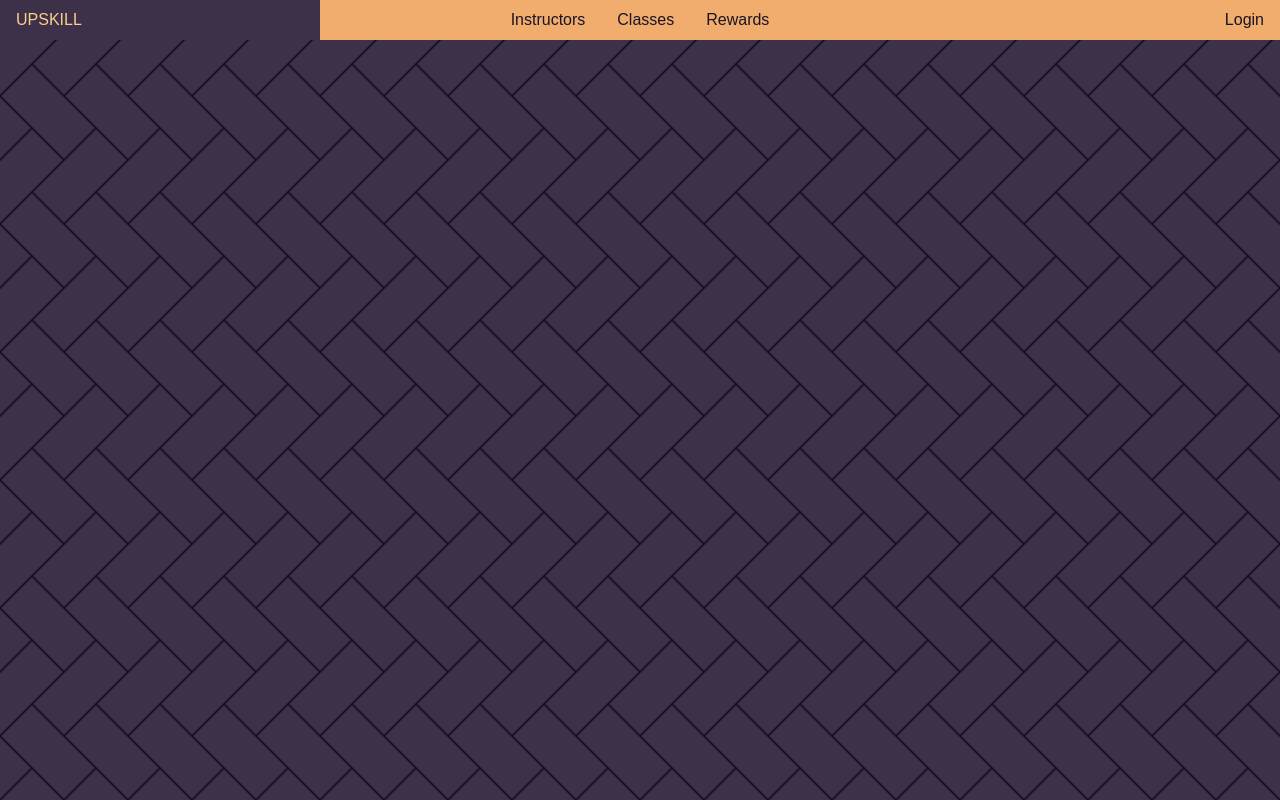
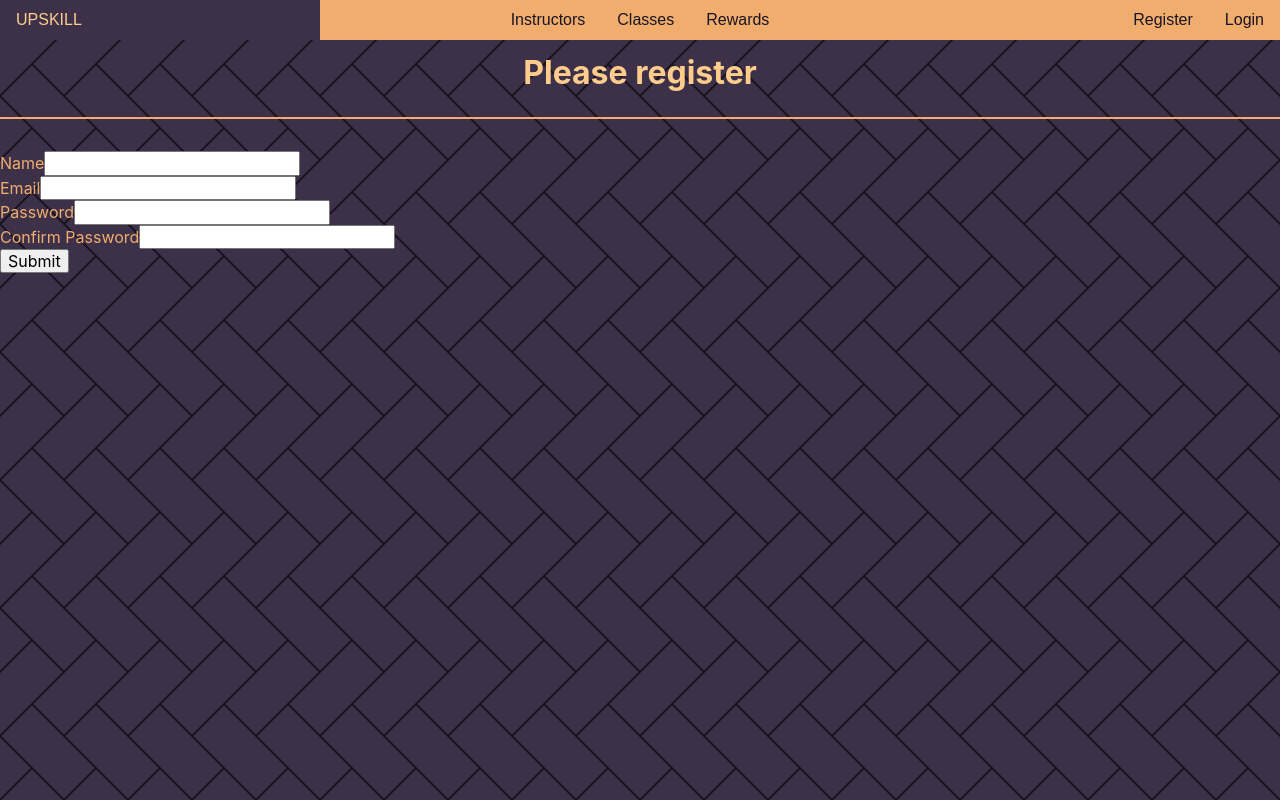
Before and after one commit to Pyxxil/upskill, a React (Create React App) app in the folder frontend/: page /register in a window 1280 px wide. Built offline with nearby package versions, Linux system fonts and the light colour scheme; the HTML template or start-up script is replaced by a standard one.

Commit message:
Added Basic HTML skeletons for Login and Registration
- Created new page Registration
- Added Registration to nav bar and App.tsx
- Login and Registration have basic forms

```diff
--- a/frontend/src/App.tsx
+++ b/frontend/src/App.tsx
@@ -8,6 +8,7 @@
 import Instructors from "./pages/Instructors";
 import Landing from "./pages/Landing";
 import Login from "./pages/Login";
+import Register from "./pages/Register";
 import Profile from "./pages/Profile";
 import Rewards from "./pages/Rewards";
 
@@ -59,6 +60,11 @@
           <div className="pure-menu pure-menu-horizontal custom-menu-3">
             <ul className="pure-menu-list">
               <li className="pure-menu-item">
+                <Link to="/register" className="pure-menu-link">
+                  Register
+                </Link>
+              </li>
+              <li className="pure-menu-item">
                 <Link to="/login" className="pure-menu-link">
                   Login
                 </Link>
@@ -72,6 +78,9 @@
         <Route exact path="/" component={Landing} />
         {/* The login page */}
         <Route path="/login" component={Login} />
+
+        {/* The register page */}
+        <Route path="/register" component={Register}/>
 
         {/* The page for each of the classes we offer */}
         <Route path="/classes" component={Classes} />
--- a/frontend/src/pages/Login.tsx
+++ b/frontend/src/pages/Login.tsx
@@ -1,9 +1,20 @@
-import React from "react";
+import React, { FormEvent } from "react";
 
 const Login = () => {
+  function handleSubmit(event: FormEvent<HTMLFormElement>) {
+    event.preventDefault();
+  }
+
   return (
     <div>
       <h1>Please login</h1>
+      <form onSubmit={handleSubmit}>
+        <label htmlFor="email">Email</label>
+        <input type="text" id="email" name="email" value="" /><br />
+        <label htmlFor="password">Password</label>
+        <input type="text" id="password" name="password" value="" /><br />
+        <input type="submit" value="Submit" />
+      </form>
     </div>
   );
 };
--- /dev/null
+++ b/frontend/src/pages/Register.tsx
@@ -0,0 +1,26 @@
+import React, { FormEvent } from "react";
+
+const Login = () => {
+    function handleSubmit(event: FormEvent<HTMLFormElement>) {
+        event.preventDefault();
+    }
+
+    return (
+        <div>
+            <h1>Please register</h1>
+            <form onSubmit={handleSubmit}>
+                <label htmlFor="name">Name</label>
+                <input type="text" id="name" name="name" value="" /><br/>
+                <label htmlFor="email">Email</label>
+                <input type="text" id="email" name="email" value="" /><br/>
+                <label htmlFor="password">Password</label>
+                <input type="text" id="password" name="password" value="" /><br/>
+                <label htmlFor="passwordConfirm">Confirm Password</label>
+                <input type="text" id="passwordConfirm" name="passwordConfirm" value="" /><br/>
+                <input type="submit" value="Submit" />
+            </form>
+        </div>
+    );
+};
+
+export default Login;
```
